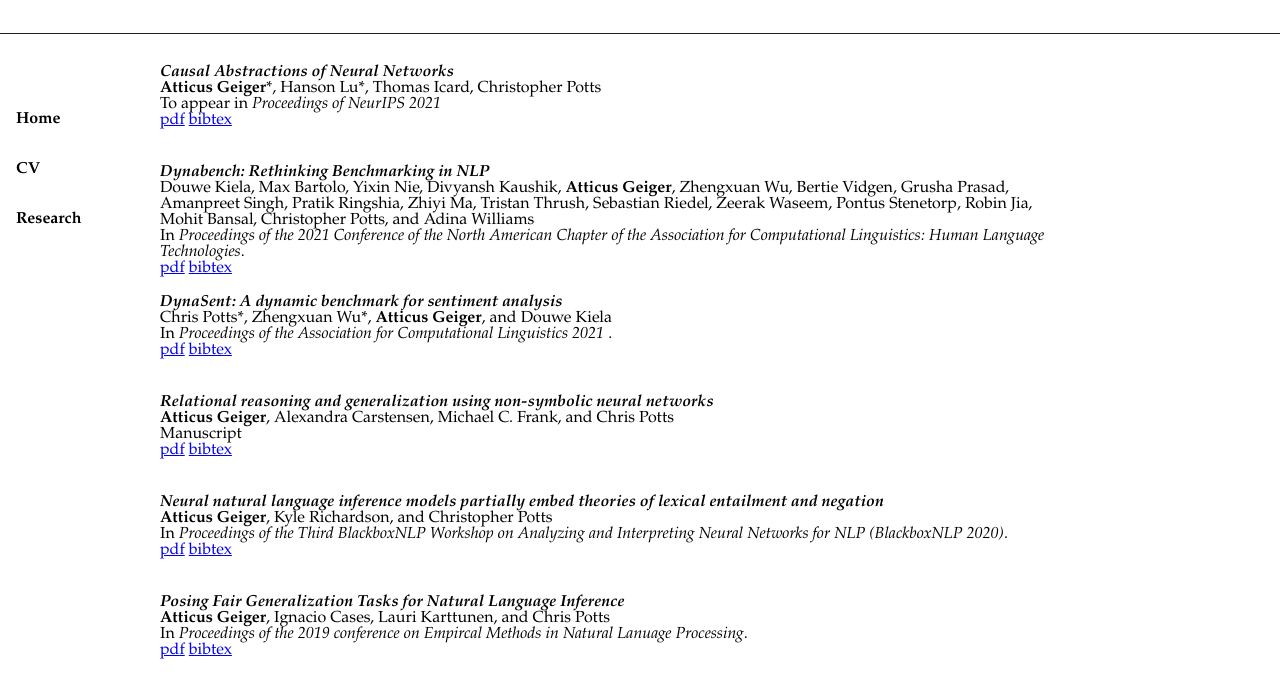
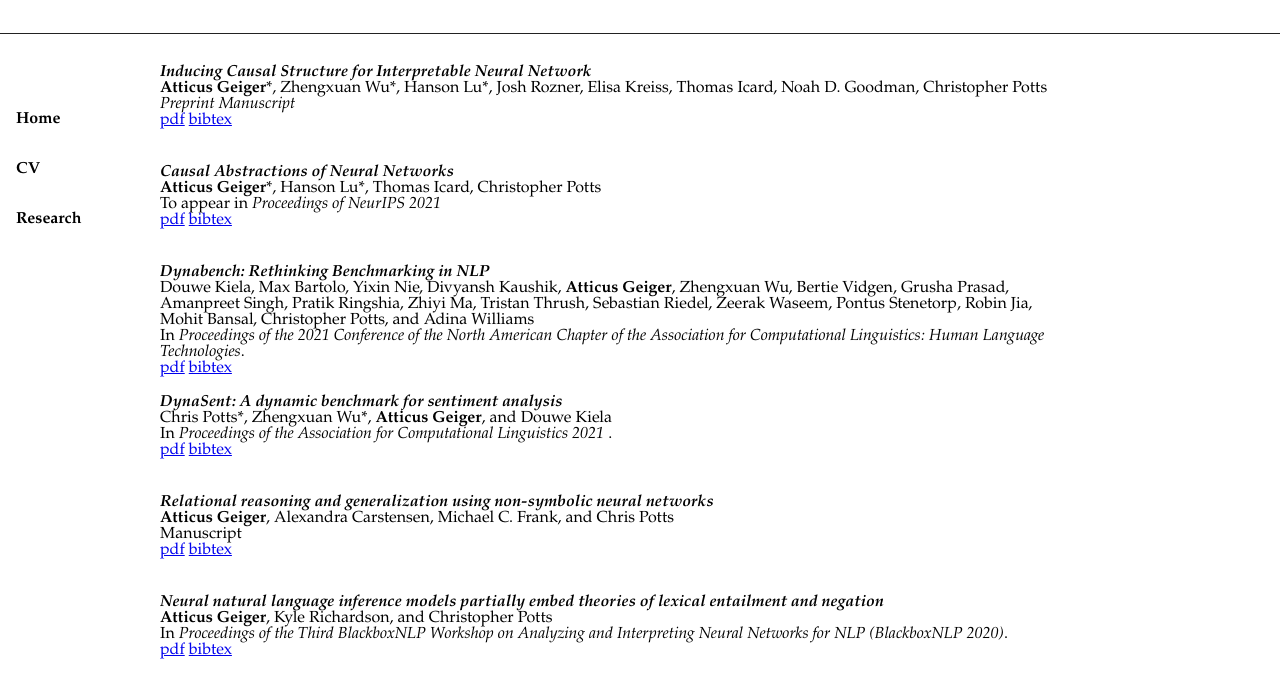
Before and after one commit to atticusg/atticusg.github.io, a plain HTML site: page research.html in a window 1280 px wide. Shown: the part 96-787 px from the top of the page. Drawn offline with nearby package versions, Linux system fonts and the light colour scheme; some packages are replaced by stand-ins of ours; a web font is replaced by a local one.

Commit message:
Inducing update

```diff
--- a/research.html
+++ b/research.html
@@ -18,6 +18,16 @@
     </div>
 
     <div class="container math">
+
+      <div style="height: 100px">
+        <p style="margin: 0px 0px 0px 0px">
+          <b><i>Inducing Causal Structure for Interpretable Neural Network</i></b><br/>
+          <b>Atticus Geiger</b>*, Zhengxuan Wu*, Hanson Lu*, Josh Rozner, Elisa Kreiss, Thomas Icard, Noah D. Goodman, Christopher Potts <br/>
+          <i>Preprint Manuscript</i><br/>
+          <a href="https://arxiv.org/pdf/2112.00826.pdf">pdf</a>
+          <a href="assets/Inducing.tex">bibtex</a>
+        </p>
+      </div>
 
       <div style="height: 100px">
         <p style="margin: 0px 0px 0px 0px">
```
Also changed, not shown: 2 other files.
